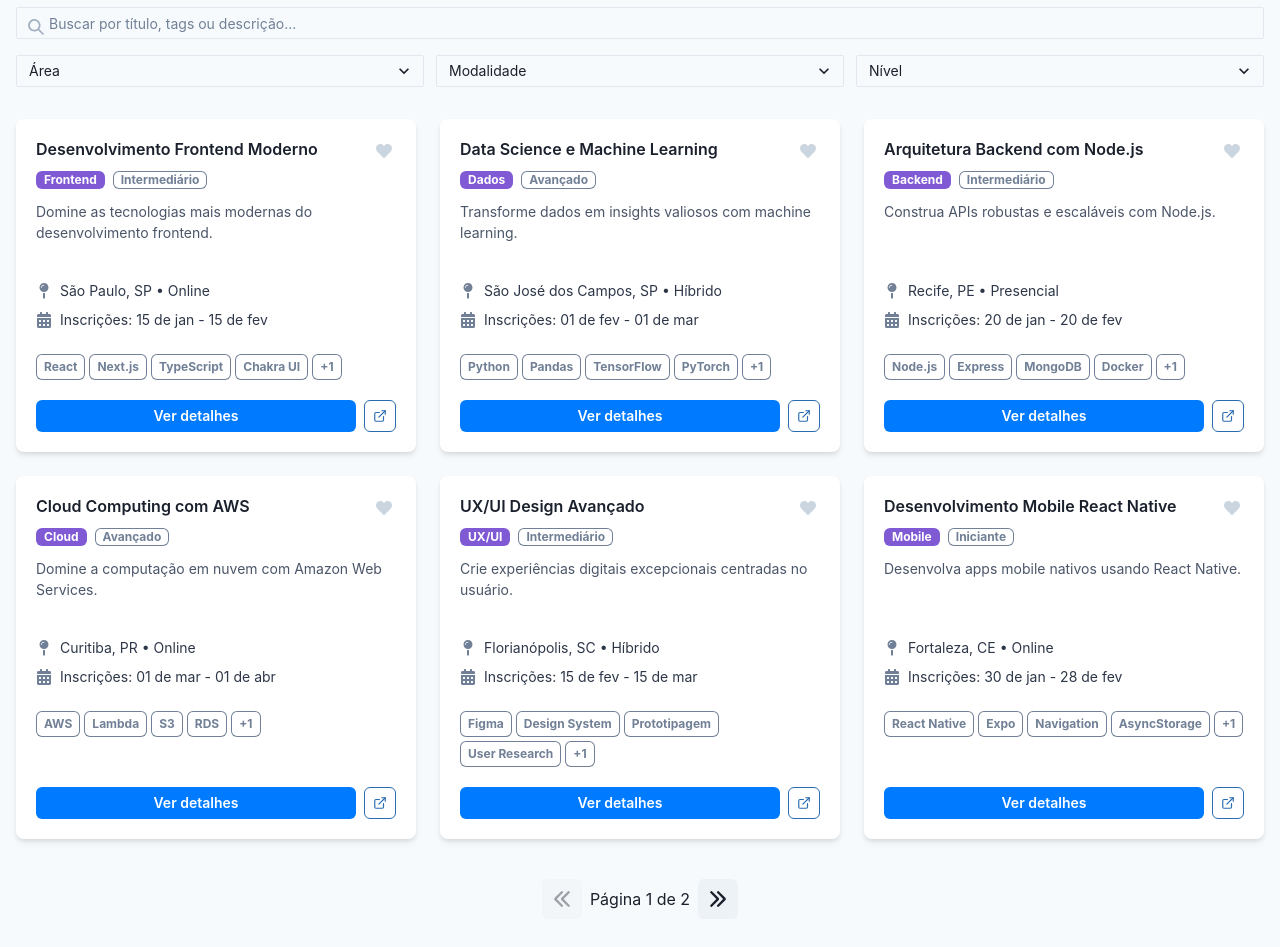
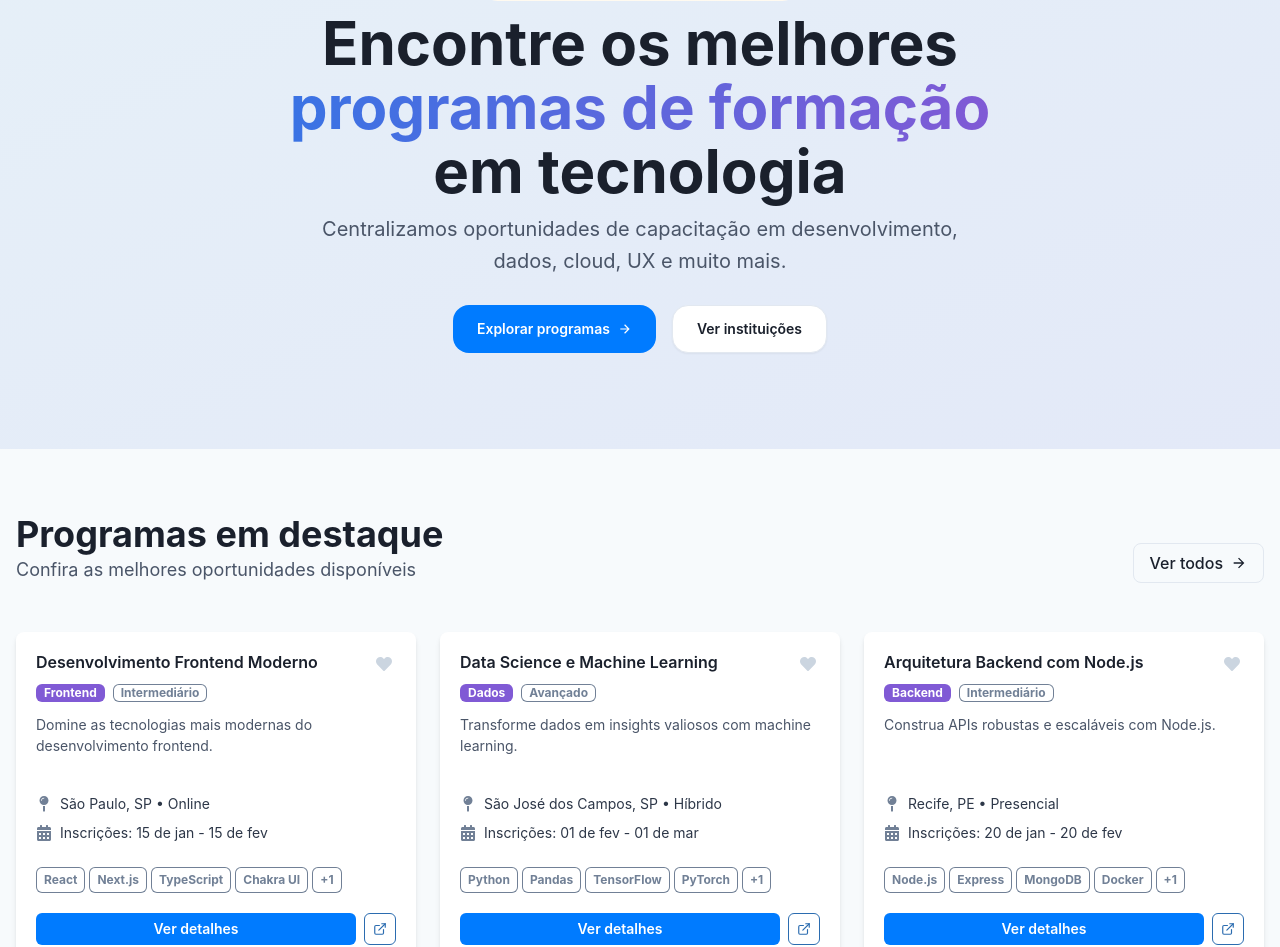
Before and after one commit to SViniQ/new_web_development, a Next.js app: page / in a window 1280 px wide. Shown: the part 197-1144 px from the top of the page. Built offline with nearby package versions, Linux system fonts and the light colour scheme.

Commit message:
fix: correção para deploy

```diff
--- a/src/app/page.tsx
+++ b/src/app/page.tsx
@@ -7,150 +7,137 @@ import {
   VStack,
   Heading,
   Text,
+  Button,
   SimpleGrid,
+  HStack,
   Spinner,
   Center,
-  HStack,
-  IconButton,
 } from '@chakra-ui/react'
+import Link from 'next/link'
 import { Navigation } from '@/components/Navigation'
-import FilterBar from '@/components/FilterBar'
 import ProgramCard from '@/components/ProgramCard'
 import { programasService } from '@/services/programas.service'
-import { useAppStore } from '@/store/useAppStore'
 import { Programa } from '@/types/domain'
-import { ArrowLeftIcon, ArrowRightIcon } from '@chakra-ui/icons'
+import { ArrowForwardIcon } from '@chakra-ui/icons'
 
-const ITEMS_PER_PAGE = 6
-
-export default function Programas() {
-  const [todosProgramas, setTodosProgramas] = useState<Programa[]>([])
-  const [programasDaPagina, setProgramasDaPagina] = useState<Programa[]>([])
+export default function Home() {
+  const [programasDestaque, setProgramasDestaque] = useState<Programa[]>([])
   const [loading, setLoading] = useState(true)
-  const [error, setError] = useState<string | null>(null)
-  const { filtros } = useAppStore()
-  const [currentPage, setCurrentPage] = useState(1)
 
   useEffect(() => {
     const carregarProgramas = async () => {
-      setLoading(true)
-      setError(null)
       try {
-        const resultado = await programasService.listarProgramas(filtros)
-        setTodosProgramas(resultado)
-        setCurrentPage(1)
-      } catch (err) {
-        setError('Erro ao carregar programas. Tente novamente.')
-        console.error('Erro ao carregar programas:', err)
+        const programas = await programasService.listarProgramas()
+        setProgramasDestaque(programas.slice(0, 6))
+      } catch (error) {
+        console.error('Erro ao carregar programas:', error)
       } finally {
         setLoading(false)
       }
     }
+
     carregarProgramas()
-  }, [filtros])
+  }, [])
 
-  useEffect(() => {
-    const startIndex = (currentPage - 1) * ITEMS_PER_PAGE
-    const endIndex = startIndex + ITEMS_PER_PAGE
-    setProgramasDaPagina(todosProgramas.slice(startIndex, endIndex))
-  }, [todosProgramas, currentPage])
+  return (
+    <Box minH="100vh" bg="gray.50">
+      <Navigation />
 
-  const totalPages = Math.ceil(todosProgramas.length / ITEMS_PER_PAGE)
+      <Box
+        bgGradient="linear(to-br, #E6F0F8, #E3E9F8)"
+        color="gray.800"
+        py={{ base: 16, md: 24 }}
+      >
+        <Container maxW="1400px">
+          <VStack spacing={3} textAlign="center">
+            <Box px={4} py={2} bg="orange.50" borderRadius="full">
+              <Text fontSize="sm" fontWeight="medium" color="orange.400">
+                ✨ Sua carreira em tecnologia começa aqui
+              </Text>
+            </Box>
+            <Box>
+              <Heading as="h1" size={{ base: '2xl', md: '3xl' }} mb="1" lineHeight="1.1" fontWeight="bold" color="gray.800">
+                Encontre os melhores
+              </Heading>
+              <Heading as="h1" size={{ base: '2xl', md: '3xl' }} mb="1" lineHeight="1.1" fontWeight="bold">
+                <Text as="span" bgGradient="linear(to-r, #3A73E4, #805AD5)" bgClip="text">
+                  programas de formação
+                </Text>
+              </Heading>
+              <Heading as="h1" size={{ base: '2xl', md: '3xl' }} lineHeight="1.1" fontWeight="bold" color="gray.800">
+                em tecnologia
+              </Heading>
+            </Box>
 
-  const handlePreviousPage = () => {
-    if (currentPage > 1) {
-      setCurrentPage(prev => prev - 1)
-    }
-  }
+            <Text fontSize={{ base: 'md', md: 'xl' }} maxW="2xl" color="gray.600" lineHeight="1.6">
+              Centralizamos oportunidades de capacitação em desenvolvimento, dados, cloud, UX e muito mais.
+            </Text>
 
-  const handleNextPage = () => {
-    if (currentPage < totalPages) {
-      setCurrentPage(prev => prev + 1)
-    }
-  }
+            <HStack spacing={4} pt={4} flexDirection={{ base: 'column', sm: 'row' }}>
+              <Button as={Link} href="/programas" size="lg" colorScheme="blue" bg="#007bff" borderRadius="2xl" rightIcon={<ArrowForwardIcon />} fontSize="sm" w={{ base: 'full', sm: 'auto' }}>
+                Explorar programas
+              </Button>
+              <Button
+                as={Link}
+                href="/instituicoes"
+                size="lg"
+                variant="outline"
+                bg="white"
+                color="gray.800"
+                borderColor="gray.200"
+                _hover={{ bg: "gray.50" }}
+                boxShadow="sm"
+                borderRadius="2xl"
+                fontSize="sm"
+                w={{ base: 'full', sm: 'auto' }}
+              >
+                Ver instituições
+              </Button>
+            </HStack>
+          </VStack>
+        </Container>
+      </Box>
 
-  const renderContent = () => {
-    if (loading) {
-      return (
+      <Container maxW="1400px" py={16}>
+        <VStack spacing={8} align="stretch">
+
+          <HStack justify="space-between" align="end" pb={4} borderBottom="1px solid" borderColor="transparent" flexDirection={{ base: 'column', md: 'row' }} alignItems={{ base: 'center', md: 'flex-end' }}>
+            <Box textAlign={{ base: 'center', md: 'left' }}>
+              <Heading as="h2" size="xl" color="gray.800">
+                Programas em destaque
+              </Heading>
+              <Text fontSize="lg" color="gray.600">
+                Confira as melhores oportunidades disponíveis
+              </Text>
+            </Box>
+            <Button
+              as={Link}
+              href="/programas"
+              variant="outline"
+              colorScheme="gray"
+              rightIcon={<ArrowForwardIcon />}
+              fontWeight="medium"
+              borderRadius="lg"
+              mt={{ base: 4, md: 0 }}
+            >
+              Ver todos
+            </Button>
+          </HStack>
+
+          {loading ? (
             <Center py={10}>
               <VStack spacing={4}>
                 <Spinner size="xl" color="blue.500" />
                 <Text color="gray.600">Carregando programas...</Text>
               </VStack>
             </Center>
-      )
-    }
-
-    if (error) {
-        return (
-            <Center py={10}>
-                <Text fontSize="lg" color="red.500">
-                    {error}
-                </Text>
-            </Center>
-        )
-    }
-
-    if (todosProgramas.length === 0) {
-      return (
-        <Center py={10}>
-          <VStack spacing={4}>
-            <Text fontSize="lg" color="gray.600">
-              Nenhum programa encontrado com os filtros aplicados.
-            </Text>
-            <Text fontSize="sm" color="gray.500">
-              Tente ajustar os filtros ou limpe-os para ver todos os programas.
-            </Text>
-          </VStack>
-        </Center>
-      )
-    }
-
-    return (
-      <VStack spacing={6} align="stretch">
+          ) : (
             <SimpleGrid columns={{ base: 1, md: 2, lg: 3 }} spacing={6}>
-          {programasDaPagina.map((programa) => (
+              {programasDestaque.map((programa) => (
                 <ProgramCard key={programa.id} programa={programa} />
               ))}
             </SimpleGrid>
-        {totalPages > 1 && (
-          <HStack justify="center" mt={4} spacing={2}>
-            <IconButton
-              onClick={handlePreviousPage}
-              isDisabled={currentPage === 1}
-              aria-label="Página anterior"
-              icon={<ArrowLeftIcon />}
-            />
-            <Text>
-              Página {currentPage} de {totalPages}
-            </Text>
-            <IconButton
-              onClick={handleNextPage}
-              isDisabled={currentPage === totalPages}
-              aria-label="Próxima página"
-              icon={<ArrowRightIcon />}
-            />
-          </HStack>
           )}
-      </VStack>
-    )
-  }
-
-  return (
-    <Box minH="100vh" bg="gray.50">
-      <Navigation />
-      <Container maxW="1400px" py={8}>
-        <VStack spacing={8} align="stretch">
-          <Box textAlign={{ base: 'center', md: 'left' }}>
-            <Heading as="h1" size={{ base: 'lg', md: 'xl' }} fontWeight="bold" mb={2}>
-              Catálogo de Programas
-            </Heading>
-            <Text fontSize={{ base: 'sm', md: 'md' }} color="gray.600">
-              Encontre o programa ideal para sua carreira em tecnologia
-            </Text>
-          </Box>
-          <FilterBar />
-          {renderContent()}
         </VStack>
       </Container>
     </Box>
```
Lines whose indentation alone changed are shown as unchanged.
